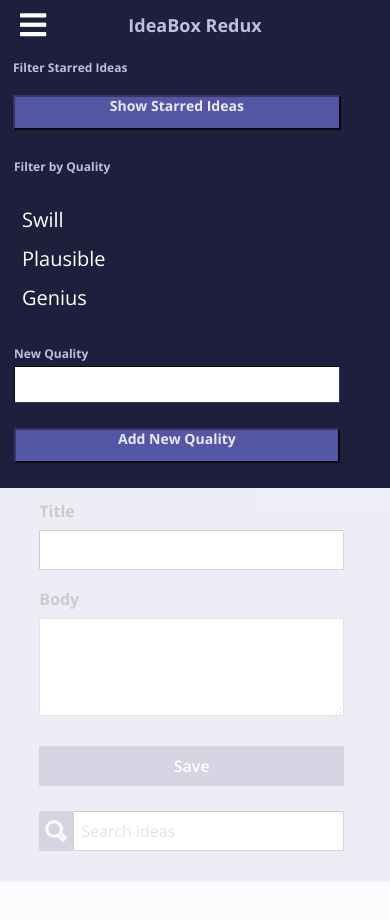
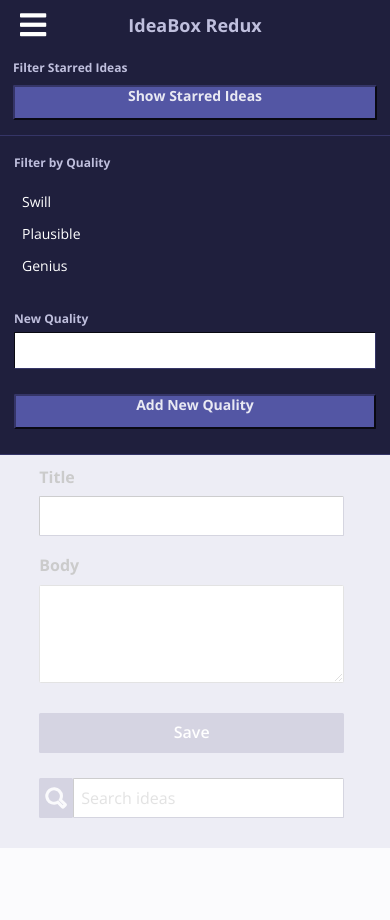
Before and after one commit to davidagitlen/Idea-box, a plain HTML site: page index.html in a window 390 px wide. Both pictures are taken after a click on the element 33 px from the left and 25 px from the top of the page. Shown: the top 920 px of the page. Drawn offline with nearby package versions, Linux system fonts and the light colour scheme.

Commit message:
Make more CSS editions

```diff
--- a/style.css
+++ b/style.css
@@ -43,7 +43,7 @@ ul {
 
 li {
 	color: #FFFFFF;
-	font-size: 16px;
+	font-size: 14px;
 	list-style: none;
 	padding: 8px 0px;
 	width: 137%;
@@ -266,11 +266,11 @@ fieldset {
 }
 
 .upvote-button:hover:enabled {
-  color: #1F1F3D;
+  background-color: #1F1F3D;
 }
 
 .downvote-button:hover:enabled {
-  color: #1F1F3D;
+  background-color: #1F1F3D;
 }
 
 .no-idea-yet-text {
@@ -307,7 +307,6 @@ fieldset {
 
   h1 {
     display: flex;
-    font-size: 18px;
     justify-content: center;
     padding: 3px;
   }
@@ -322,7 +321,7 @@ fieldset {
   }
 
   .Navbar__Link-toggle {
-    cursor: pointer;
+    /*cursor: pointer;*/
     display: flex;
     font-size: 30px;
     margin-left: 10px;
@@ -348,42 +347,38 @@ fieldset {
   }
 
   .header-form, .header-section, legend {
-    border: none;
+    border-top: none;
   }
 
-  h2 {
+/*  h2 {
 	  font-size: 12px;
 	  padding-bottom: 10px;
-  }
+  }*/
 
   ul {
     margin-left: 8px;
     padding-bottom: 10px;
   }
 
-  li {
+/*  li {
 	  font-size: 20px;
-  }
+  }*/
 
   .header-button {
 	  display: flex;
-	  width: 90%;
+	  width: 100%;
     justify-content: center;
     font-size: 14px;
   }
 
   .quality-input {
 	  height: 37px;
-	  width: 90%;
+	  width: 100%;
   }
 
-/*  .new-quality-label {
-    font-weight: 700;
+/*  .sub-head {
+    display: flex;
   }*/
-
-  .sub-head {
-    display: flex;
-  }
 
   .main-form {
     display: flex;
```
